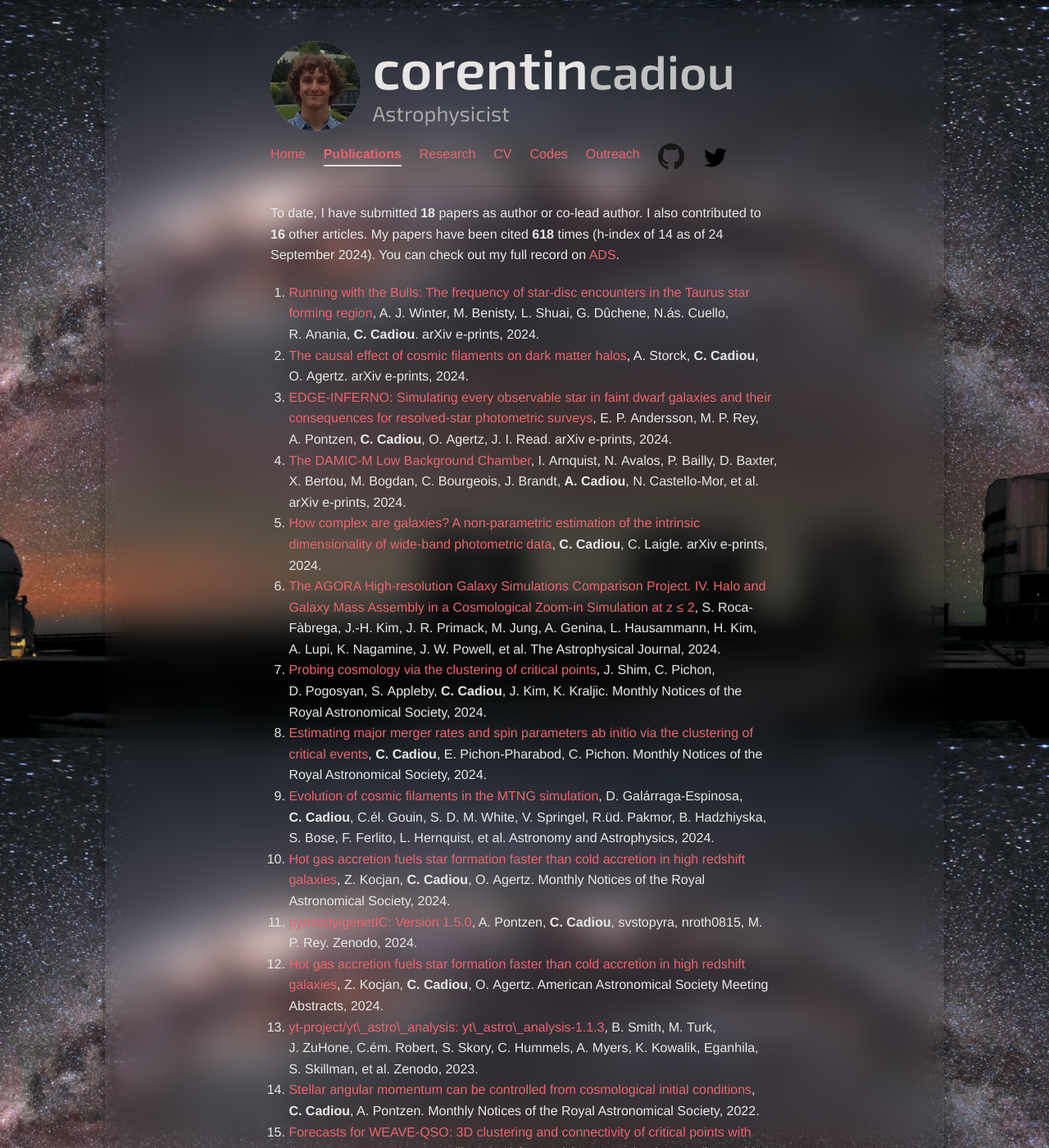
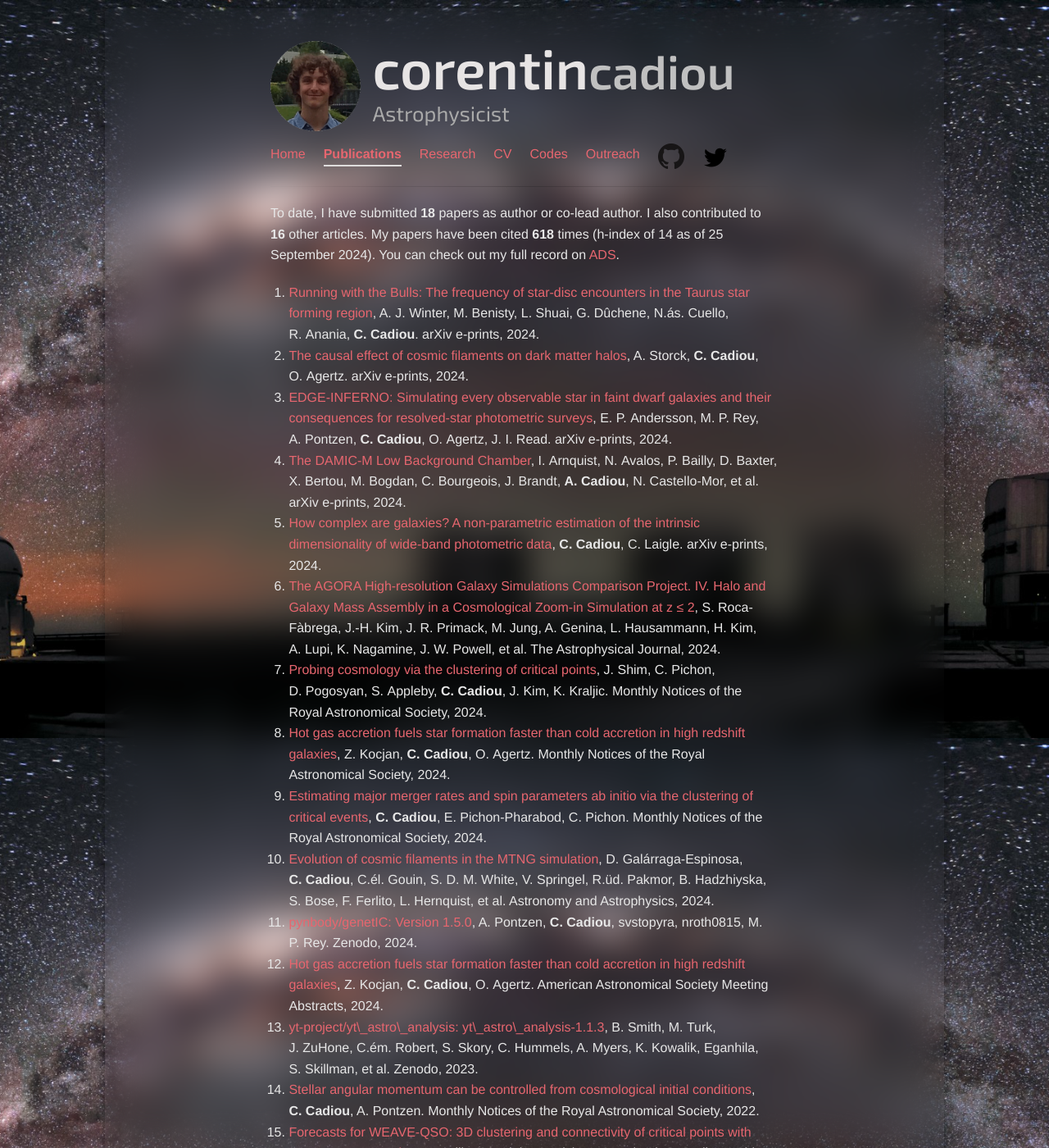
Before and after one commit to cphyc/cphyc.github.io, a Jekyll site: the page built from publications/index.html, in a window 1280 px wide and 1400 px high. Shown: the whole window at 82% size. Built offline with Jekyll 4.4.1, drawn with Linux system fonts in a browser that asks for light colours; nearby versions of some CDN libraries.

Commit message:
chore: autopublish 2024-09-25T00:03:00Z

```diff
--- a/publications/index.html
+++ b/publications/index.html
@@ -8,7 +8,7 @@ description: My Publications
 <p>
   To date, I have submitted <b>18</b> papers as author or co-lead author.
   I also contributed to <b>16</b> other articles.
-  My papers have been cited <b>618</b> times (h-index of 14 as of 24 September 2024).
+  My papers have been cited <b>618</b> times (h-index of 14 as of 25 September 2024).
   You can check out my full record on <a href="https://ui.adsabs.harvard.edu/search/q=((author%3A%22Cadiou%2C%20C%22))%20-bibstem%3A%22zndo%22%20collection%3Aastronomy&sort=date%20desc%2C%20bibcode%20desc&p_=0" target="_blank">ADS</a>.
 </p>
 <ol>
@@ -197,6 +197,21 @@ description: My Publications
   </li>
 
   <li>
+    <a href="https://arxiv.org/abs/2311.04961">Hot gas accretion fuels star formation faster than cold accretion in high redshift galaxies</a>,
+
+
+      Z.&nbsp;Kocjan,
+
+    <b>
+      C.&nbsp;Cadiou</b>,
+
+
+      O.&nbsp;Agertz.
+
+    Monthly Notices of the Royal Astronomical Society, 2024.
+  </li>
+
+  <li>
     <a href="https://arxiv.org/abs/2309.11558">Estimating major merger rates and spin parameters ab initio via the clustering of critical events</a>,
 
     <b>
@@ -248,21 +263,6 @@ description: My Publications
       et al.
 
     Astronomy and Astrophysics, 2024.
-  </li>
-
-  <li>
-    <a href="https://arxiv.org/abs/">Hot gas accretion fuels star formation faster than cold accretion in high redshift galaxies</a>,
-
-
-      Z.&nbsp;Kocjan,
-
-    <b>
-      C.&nbsp;Cadiou</b>,
-
-
-      O.&nbsp;Agertz.
-
-    Monthly Notices of the Royal Astronomical Society, 2024.
   </li>
 
   <li>
```
